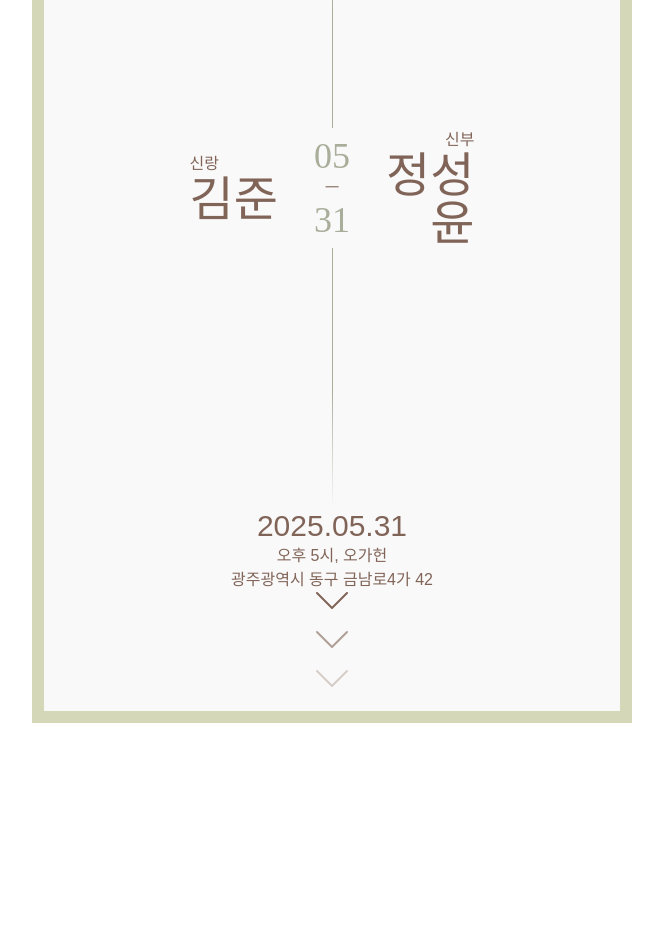
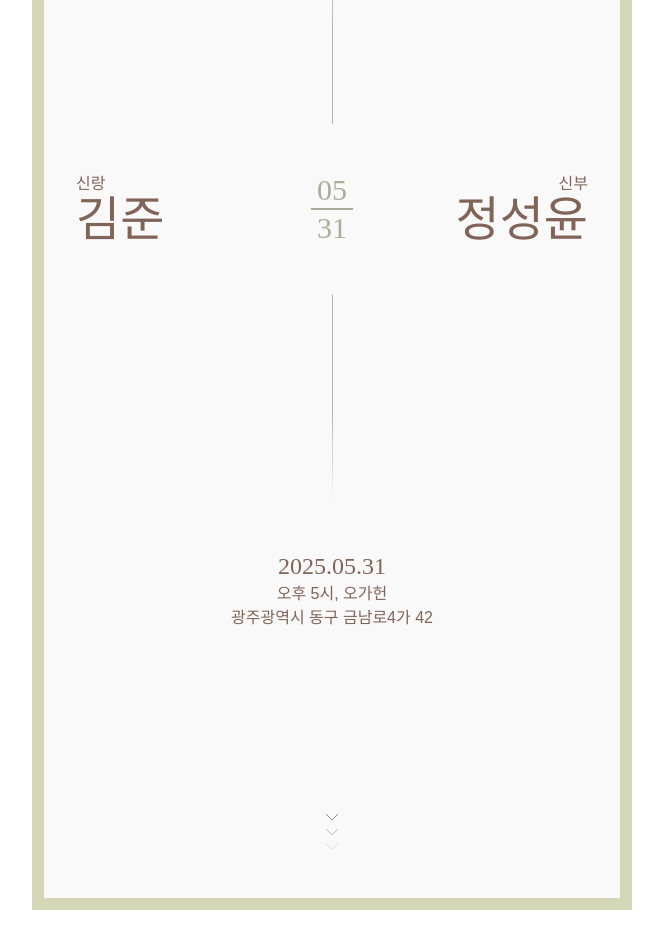
Before and after one commit to ryjn/wedding-inv, a React (Vite) app: page / in a window 1280 px wide. Shown: the part 280-1228 px from the top of the page, without its empty margins (308-971 px from the left). Before the commit the page ends 1067 px from the top, so only its background shows below. Built offline with nearby package versions, Linux system fonts and the light colour scheme.

Commit message:
home page

```diff
--- a/src/App.jsx
+++ b/src/App.jsx
@@ -1,4 +1,3 @@
-import { useState } from "react";
 import "./App.css";
 import { Home } from "./components/sections/Home";
 
--- a/src/components/sections/Home.jsx
+++ b/src/components/sections/Home.jsx
@@ -1,46 +1,51 @@
-import DownArrow from "../../assets/down_arrow.svg";
 import TopLine from "../../assets/top_line.svg";
 import BottomLine from "../../assets/bottom_line.svg";
+import DownArrow from "../../assets/down_arrow.svg";
 
 export const Home = () => {
   return (
     <section
       id="#home"
-      className="min-h-screen flex flex-col items-center justify-center relative"
+      className="min-h-screen flex flex-col items-center justify-center relative gap-6"
     >
-      <div className="flex justify-center">
+      <div className="">
         <h3 className="text-center">
           해가 길어지는 저녁,
           <br />
           저희의 시작을 함께해 주세요
         </h3>
       </div>
-      <img src={TopLine} />
-      <div className="flex justify-center items-center">
+      <img src={TopLine} className="p-6 w-auto h-48 md:h-64" />
+      <div className="w-full px-4 flex flex-row justify-between">
         <div className="flex-1 text-left">
           <h3 className="text-base">신랑</h3>
-          <h1 className="name text-5xl">김준</h1>
+          <h1 className="name text-4xl md:text-5xl">김준</h1>
         </div>
-        <div className="flex-1 text-center gap-4 w-16">
-          <h3 className="date text-4xl">05</h3>
-          <div>ㅡ</div>
-          <h3 className="date text-4xl ">31</h3>
+        <div className="flex-1 text-center">
+          <h3 className="date text-3xl">05</h3>
+          <div className="divider mx-16"></div>
+          <h3 className="date text-3xl ">31</h3>
         </div>
         <div className="flex-1 text-right">
           <h3 className="text-base">신부</h3>
-          <h1 className="name text-5xl">정성윤</h1>
+          <h1 className="name text-4xl md:text-5xl">정성윤</h1>
         </div>
       </div>
-      <img src={BottomLine} />
+      <img src={BottomLine} className="p-6 w-auto h-48 md:h-64" />
       <div className="text-center">
-        <h2 className="text-3xl">2025.05.31</h2>
+        <h2 className="event-title text-2xl">2025.05.31</h2>
         <h3>
           오후 5시, 오가헌
           <br />
           광주광역시 동구 금남로4가 42
         </h3>
       </div>
-      <img src={DownArrow} />
+      <a href="#map">
+        <img
+          src={DownArrow}
+          className="nav-arrow p-6 w-15 h-auto cursor-pointer"
+        />
+      </a>
     </section>
   );
 };
--- a/src/index.css
+++ b/src/index.css
@@ -38,3 +38,24 @@ body {
   font-family: var(--font-serif);
   color: var(--color-accent);
 }
+
+.divider {
+  height: 2px;
+  background-color: var(--color-accent);
+}
+
+.event-title {
+  font-family: var(--font-serif);
+}
+
+@media (min-height: 640px) {
+  .nav-arrow {
+    padding-top: 5rem;
+  }
+}
+
+@media (min-height: 768px) {
+  .nav-arrow {
+    padding-top: 10rem;
+  }
+}
```
